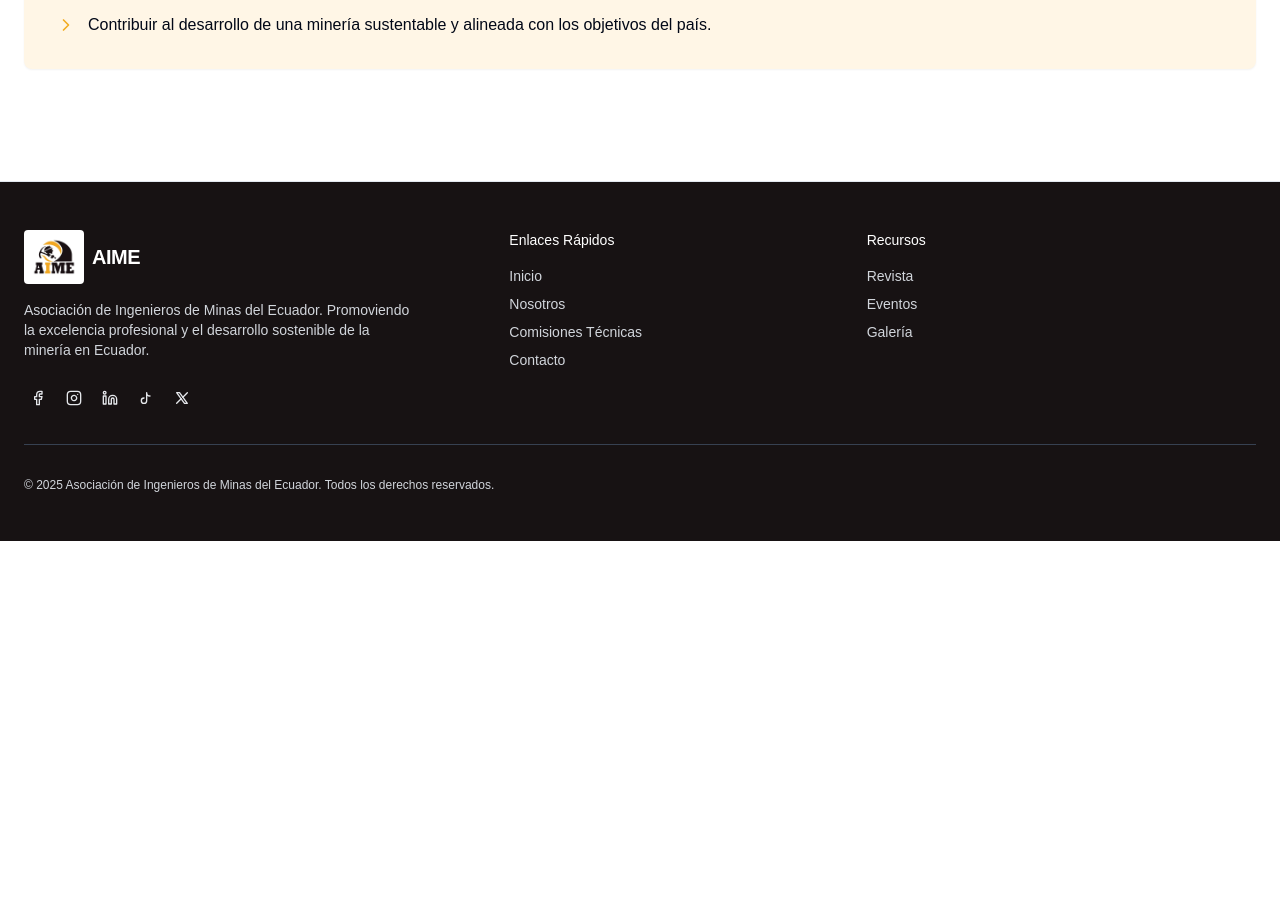
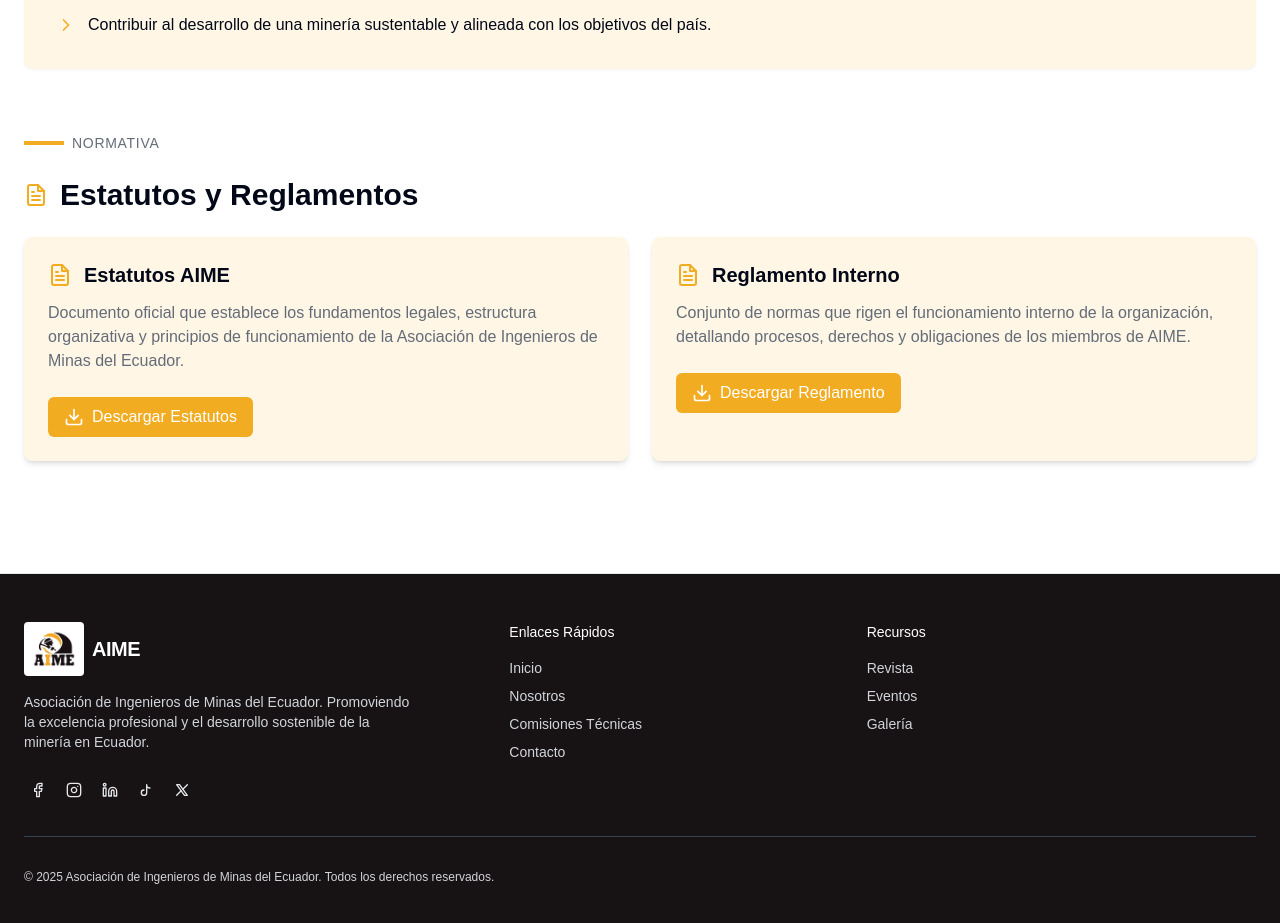
Before and after one commit to Aimecuador/aime-website, an Astro site: page /quienes-somos in a window 1280 px wide. Shown: the part 2463-3386 px from the top of the page. Before the commit the page ends 3004 px from the top, so only its background shows below. Built offline with nearby package versions, Linux system fonts and the light colour scheme; Astro itself is replaced by a stand-in of ours; a web font is replaced by a local one; what tailwindcss-animated would draw is missing.

Commit message:
feat: añadir sección de documentos con estatutos y reglamento interno

```diff
--- a/src/pages/quienes-somos/index.astro
+++ b/src/pages/quienes-somos/index.astro
@@ -174,5 +174,86 @@
         </ul>
       </div>
     </section>
+
+    <section id="documentos" class="mb-16">
+      <div class="flex items-center space-x-2 mb-6">
+        <div class="h-1 w-10 bg-primary"></div>
+        <span class="text-sm font-medium uppercase tracking-wider text-muted-foreground">
+          Normativa
+        </span>
+      </div>
+      <div class="flex items-center gap-3 mb-6">
+        <svg xmlns="http://www.w3.org/2000/svg" width="24" height="24" viewBox="0 0 24 24" fill="none" stroke="currentColor" stroke-width="2" stroke-linecap="round" stroke-linejoin="round" class="text-primary">
+          <path d="M14 2H6a2 2 0 0 0-2 2v16a2 2 0 0 0 2 2h12a2 2 0 0 0 2-2V8z"></path>
+          <path d="M14 2v6h6"></path>
+          <path d="M16 13H8"></path>
+          <path d="M16 17H8"></path>
+          <path d="M10 9H8"></path>
+        </svg>
+        <h2 class="text-3xl font-bold">Estatutos y Reglamentos</h2>
+      </div>
+
+      <div class="grid gap-6 md:grid-cols-2">
+        <div class="bg-muted rounded-lg overflow-hidden shadow-md hover:shadow-xl transition-shadow duration-300">
+          <div class="p-6">
+            <div class="flex items-center gap-3 mb-3">
+              <svg xmlns="http://www.w3.org/2000/svg" width="24" height="24" viewBox="0 0 24 24" fill="none" stroke="currentColor" stroke-width="2" stroke-linecap="round" stroke-linejoin="round" class="text-primary">
+                <path d="M14 2H6a2 2 0 0 0-2 2v16a2 2 0 0 0 2 2h12a2 2 0 0 0 2-2V8z"></path>
+                <path d="M14 2v6h6"></path>
+                <path d="M16 13H8"></path>
+                <path d="M16 17H8"></path>
+                <path d="M10 9H8"></path>
+              </svg>
+              <h3 class="text-xl font-bold">Estatutos AIME</h3>
+            </div>
+            <p class="mb-6 text-muted-foreground">
+              Documento oficial que establece los fundamentos legales, estructura organizativa y principios de funcionamiento de la Asociación de Ingenieros de Minas del Ecuador.
+            </p>
+            <a
+              href="/documentos/ESTATUTOS AIME 2023 DEFINITIVO.pdf"
+              download
+              class="inline-flex items-center gap-2 px-4 py-2 bg-primary text-white rounded-md hover:bg-primary/80 transition-colors"
+            >
+              <svg xmlns="http://www.w3.org/2000/svg" width="20" height="20" viewBox="0 0 24 24" fill="none" stroke="currentColor" stroke-width="2" stroke-linecap="round" stroke-linejoin="round">
+                <path d="M21 15v4a2 2 0 0 1-2 2H5a2 2 0 0 1-2-2v-4"></path>
+                <polyline points="7 10 12 15 17 10"></polyline>
+                <line x1="12" y1="15" x2="12" y2="3"></line>
+              </svg>
+              Descargar Estatutos
+            </a>
+          </div>
+        </div>
+
+        <div class="bg-muted rounded-lg overflow-hidden shadow-md hover:shadow-xl transition-shadow duration-300">
+          <div class="p-6">
+            <div class="flex items-center gap-3 mb-3">
+              <svg xmlns="http://www.w3.org/2000/svg" width="24" height="24" viewBox="0 0 24 24" fill="none" stroke="currentColor" stroke-width="2" stroke-linecap="round" stroke-linejoin="round" class="text-primary">
+                <path d="M14 2H6a2 2 0 0 0-2 2v16a2 2 0 0 0 2 2h12a2 2 0 0 0 2-2V8z"></path>
+                <path d="M14 2v6h6"></path>
+                <path d="M16 13H8"></path>
+                <path d="M16 17H8"></path>
+                <path d="M10 9H8"></path>
+              </svg>
+              <h3 class="text-xl font-bold">Reglamento Interno</h3>
+            </div>
+            <p class="mb-6 text-muted-foreground">
+              Conjunto de normas que rigen el funcionamiento interno de la organización, detallando procesos, derechos y obligaciones de los miembros de AIME.
+            </p>
+            <a
+              href="/documentos/REGLAMENTO INTERNO DE LA AIME.pdf"
+              download
+              class="inline-flex items-center gap-2 px-4 py-2 bg-primary text-white rounded-md hover:bg-primary/80 transition-colors"
+            >
+              <svg xmlns="http://www.w3.org/2000/svg" width="20" height="20" viewBox="0 0 24 24" fill="none" stroke="currentColor" stroke-width="2" stroke-linecap="round" stroke-linejoin="round">
+                <path d="M21 15v4a2 2 0 0 1-2 2H5a2 2 0 0 1-2-2v-4"></path>
+                <polyline points="7 10 12 15 17 10"></polyline>
+                <line x1="12" y1="15" x2="12" y2="3"></line>
+              </svg>
+              Descargar Reglamento
+            </a>
+          </div>
+        </div>
+      </div>
+    </section>
   </main>
 </Layout>
```
Also changed, not shown: 2 other files.
